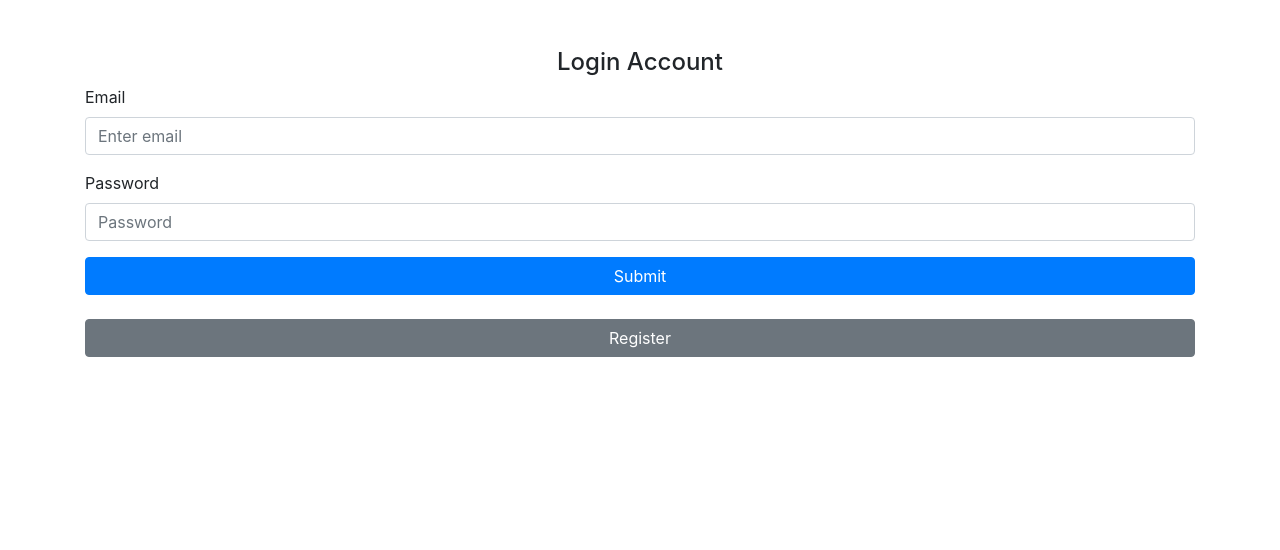
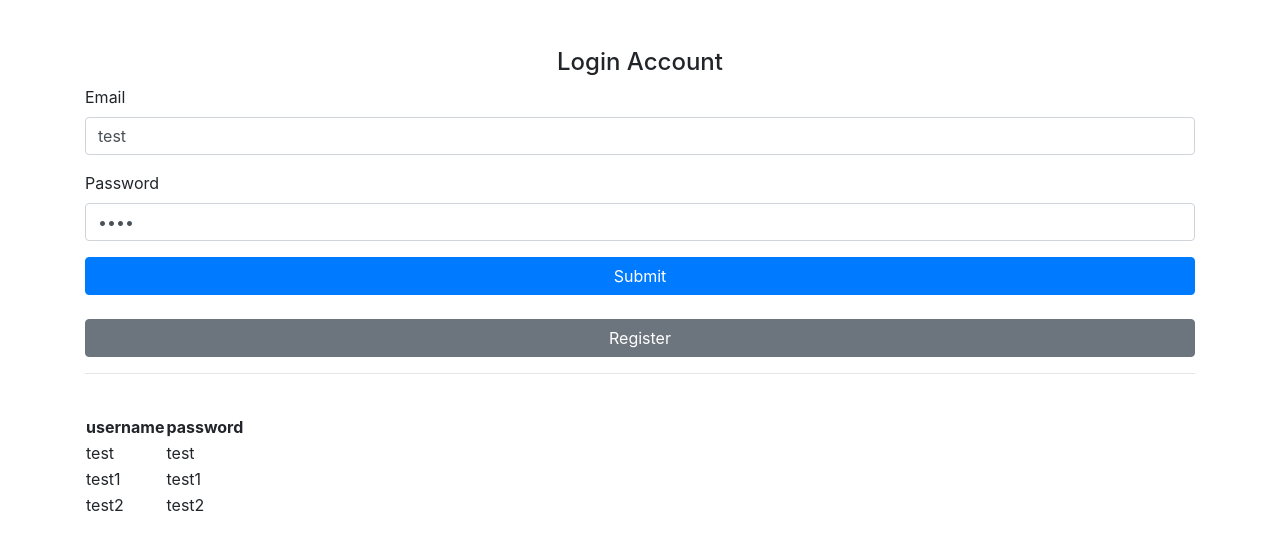
Before and after one commit to tkderphu/video-chat-ui, an Angular app: page /login in a window 1280 px wide. Shown: the top 550 px of the page. Built offline with nearby package versions, Linux system fonts and the light colour scheme.

Commit message:
ed account sample

```diff
--- a/src/app/auth/domain/login.request.ts
+++ b/src/app/auth/domain/login.request.ts
@@ -1,4 +1,4 @@
 export class LoginRequest {
-  email: string = ""
-  password: string = ""
+  email: string = "test"
+  password: string = "test"
 }
--- a/src/app/auth/login/login.component.html
+++ b/src/app/auth/login/login.component.html
@@ -23,4 +23,26 @@
   </div>
   <button type="submit" (click)="loginAccount()" class="btn btn-primary w-100">Submit</button>
   <a href="/register" class="btn btn-secondary w-100 mt-4">Register</a>
+  <hr>
+  <br>
+  <table>
+    <thead>
+    <th>username</th>
+    <th>password</th>
+    </thead>
+    <tbody>
+    <tr>
+      <td>test</td>
+      <td>test</td>
+    </tr>
+    <tr>
+      <td>test1</td>
+      <td>test1</td>
+    </tr>
+    <tr>
+      <td>test2</td>
+      <td>test2</td>
+    </tr>
+    </tbody>
+  </table>
 </div>
```
